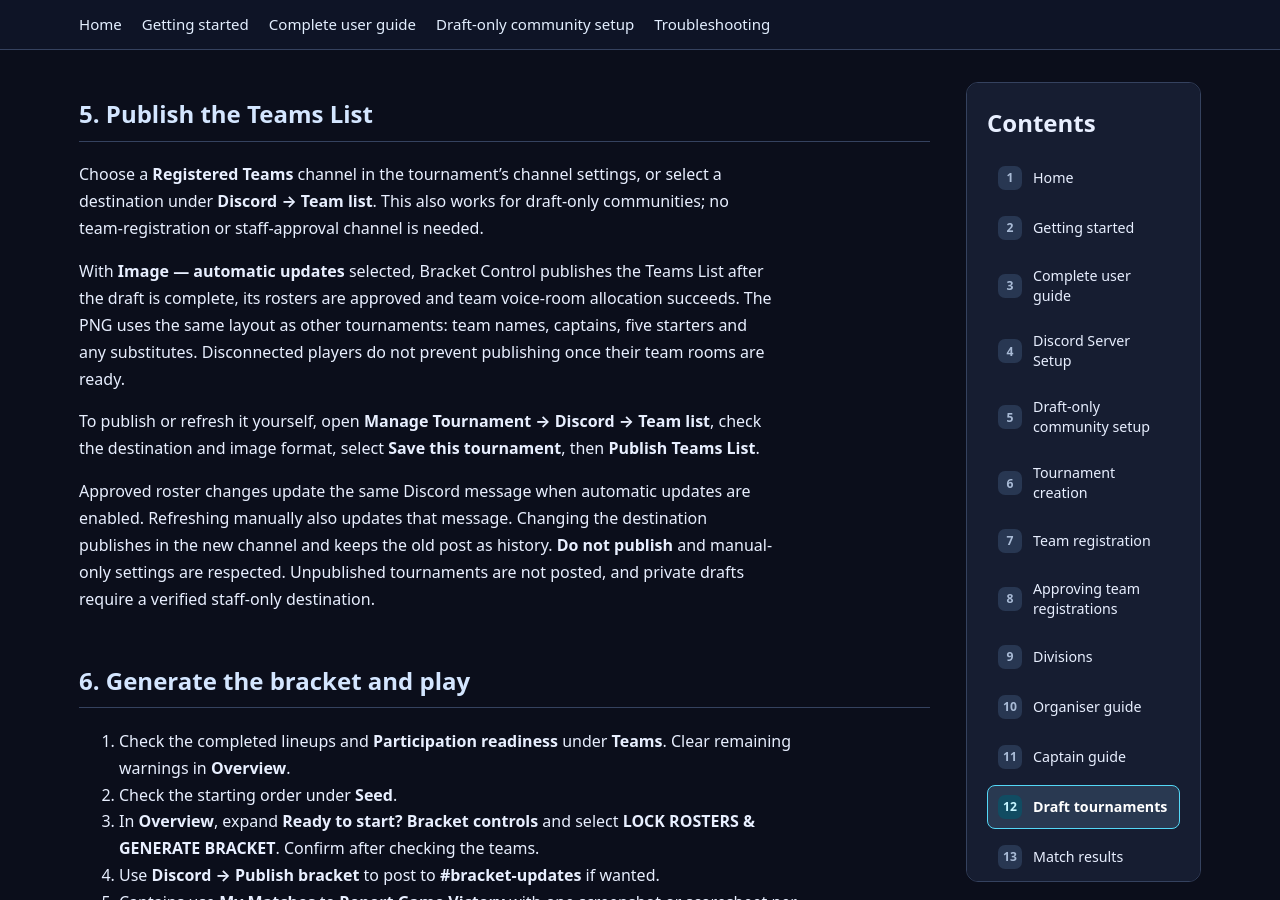
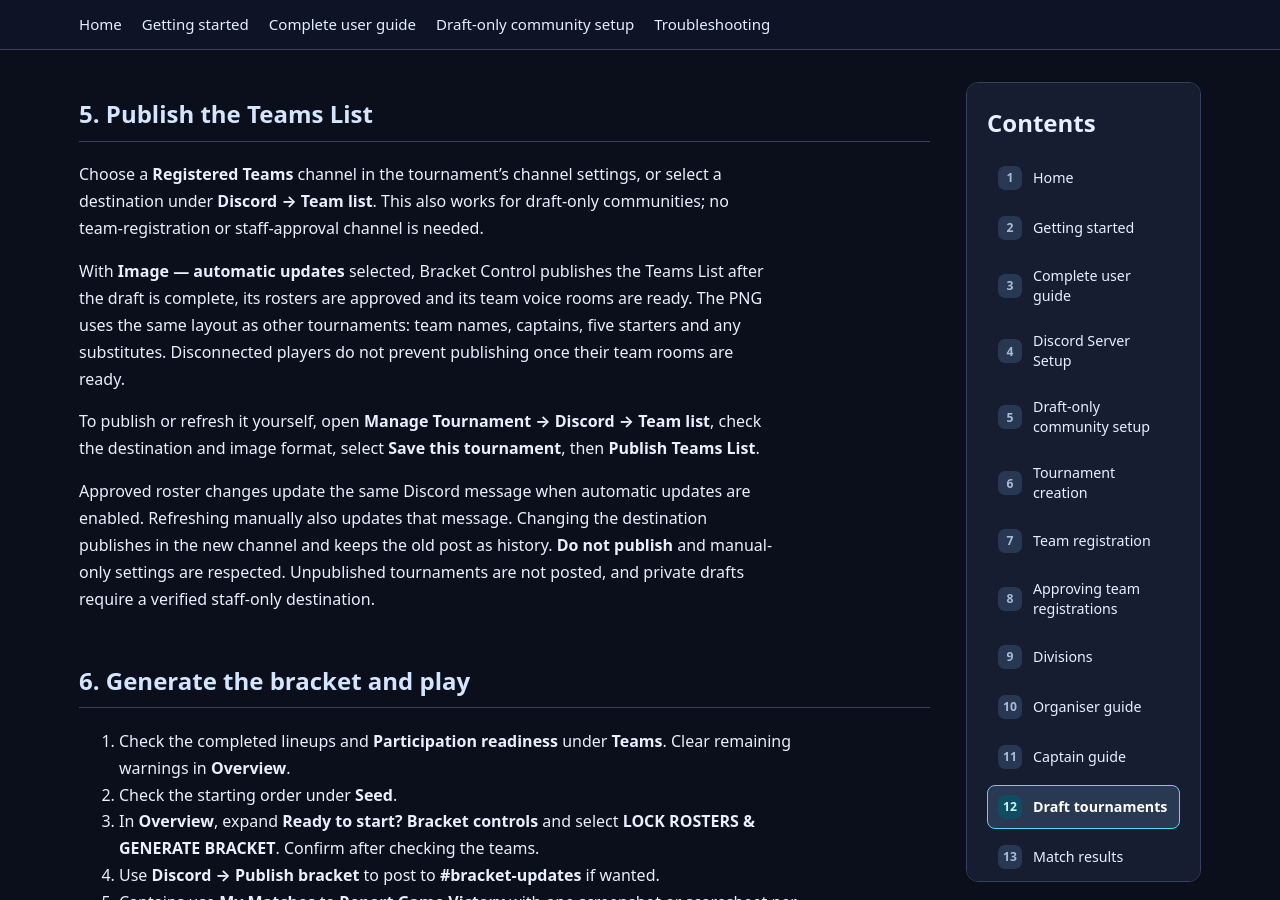
Before and after one commit to dev-dyly/bracket-control-wiki, a Jekyll site: the page built from guides/drafts.md, in a window 1280 px wide and 900 px high, scrolled down 2329 px. Built offline with Jekyll 4.4.1, drawn with Linux system fonts in a browser that asks for light colours.

Commit message:
Keep draft publishing instructions in plain language

```diff
--- a/guides/drafts.md
+++ b/guides/drafts.md
@@ -54,7 +54,7 @@ Rooms are cleaned up when no longer needed, with cleanup deferred where occupant
 
 Choose a **Registered Teams** channel in the tournament's channel settings, or select a destination under **Discord → Team list**. This also works for draft-only communities; no team-registration or staff-approval channel is needed.
 
-With **Image — automatic updates** selected, Bracket Control publishes the Teams List after the draft is complete, its rosters are approved and team voice-room allocation succeeds. The PNG uses the same layout as other tournaments: team names, captains, five starters and any substitutes. Disconnected players do not prevent publishing once their team rooms are ready.
+With **Image — automatic updates** selected, Bracket Control publishes the Teams List after the draft is complete, its rosters are approved and its team voice rooms are ready. The PNG uses the same layout as other tournaments: team names, captains, five starters and any substitutes. Disconnected players do not prevent publishing once their team rooms are ready.
 
 To publish or refresh it yourself, open **Manage Tournament → Discord → Team list**, check the destination and image format, select **Save this tournament**, then **Publish Teams List**.
 
```
Also changed, not shown: guides/draft-only-setup.md (+1 -1 lines), guides/organisers.md (+1 -1 lines).
